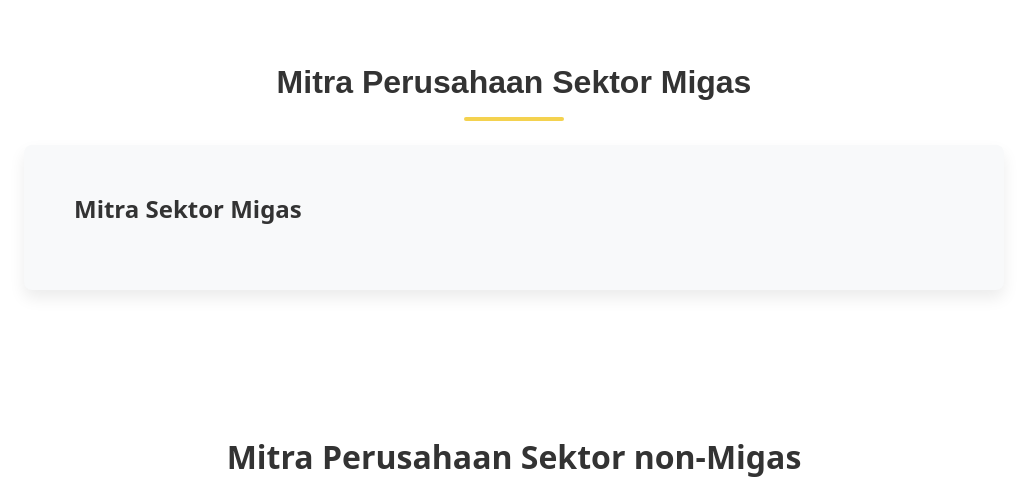
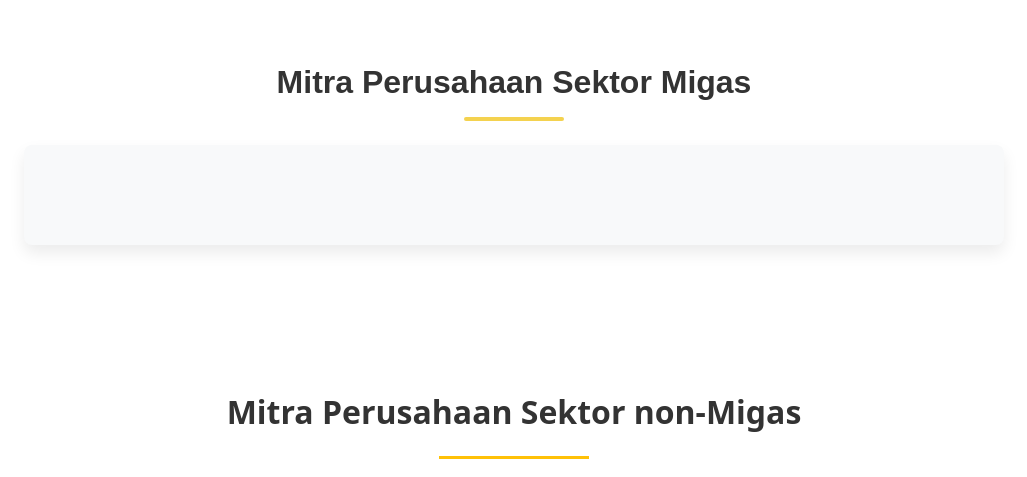
Before and after one commit to meglionn/Baladhika-Majapahit, a CodeIgniter app: page /balamajaweb/admin in a window 1280 px wide. Shown: the part 721-1198 px from the top of the page, without its empty margins (126-1153 px from the left). Run offline with CodeIgniter, Linux system fonts and the light colour scheme; the visitor is signed in with stand-in values (Sample User, id 1); data that the repository does not hold is empty.

Commit message:
Removed h3 header from Mitra Sektor Migas section.

```diff
--- a/application/views/admin/index.php
+++ b/application/views/admin/index.php
@@ -143,7 +143,6 @@
     <!-- List Mitra Migas -->
     <div class="sektor-migas">
       <div class="sektor-migas-admin">
-        <h3 class="fs-4 fw-semibold mb-3">Mitra Sektor Migas</h3>
 
         <div class="row">
           <?php foreach ($migas as $mgs): ?>
```
